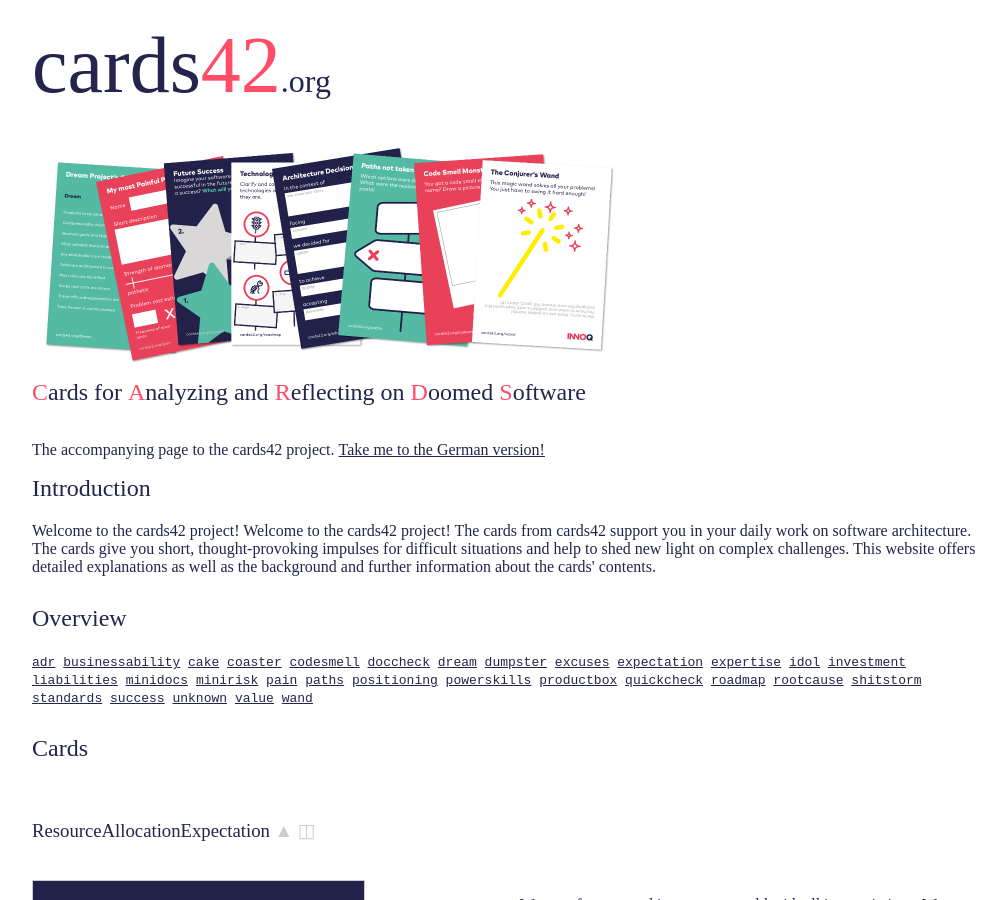
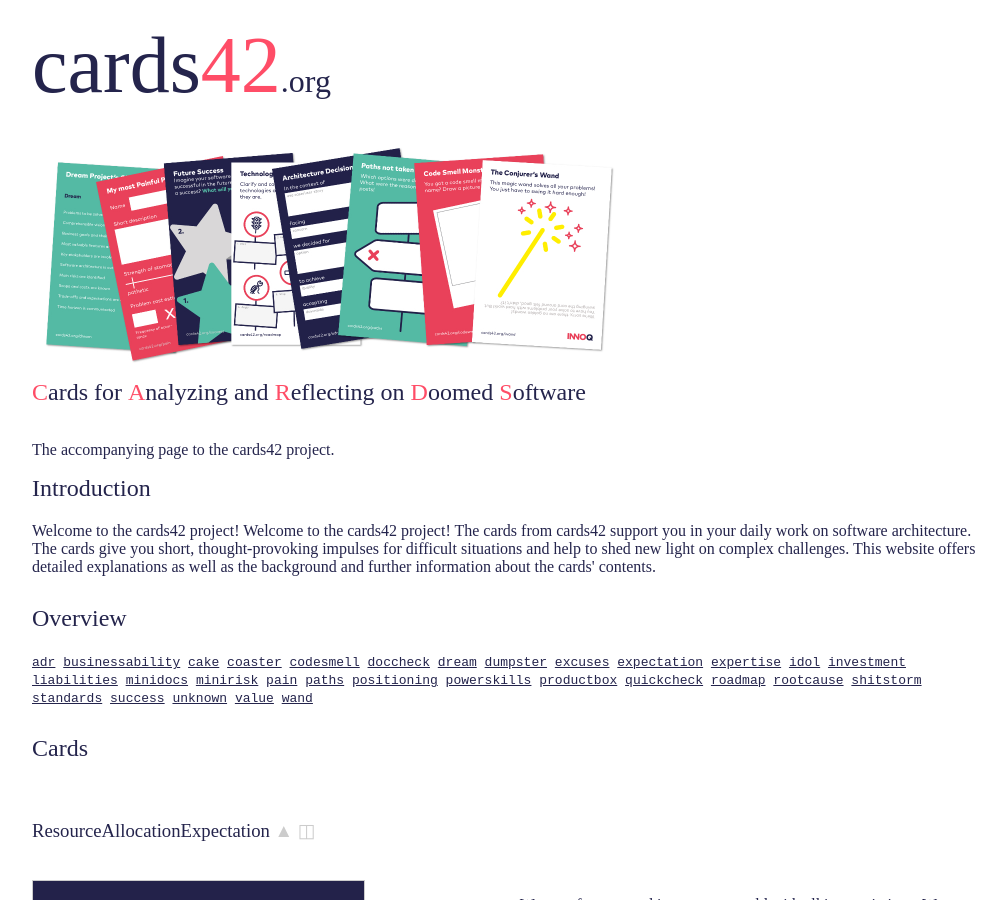
Before and after one commit to innoq/cards42org, a Jekyll site: the page built from en/index.html, in a window 1280 px wide and 900 px high. Shown: the whole window, without its empty margins (128-1134 px from the left). Built offline with Jekyll 4.4.1, drawn with Linux system fonts in a browser that asks for light colours; some web fonts are replaced.

Commit message:
prepare for dark shipping

```diff
--- a/en/index.html
+++ b/en/index.html
@@ -25,7 +25,7 @@ layout: default
 <div class="section">
     <div class="group">
         <div class="col span_2_of_2">
-            <p>The accompanying page to the cards42 project. <a href="../"><strong>Take me to the German version!</strong></a></p>
+            <p>The accompanying page to the cards42 project.</p>
 
             <h2>Introduction</h2>
 
```
